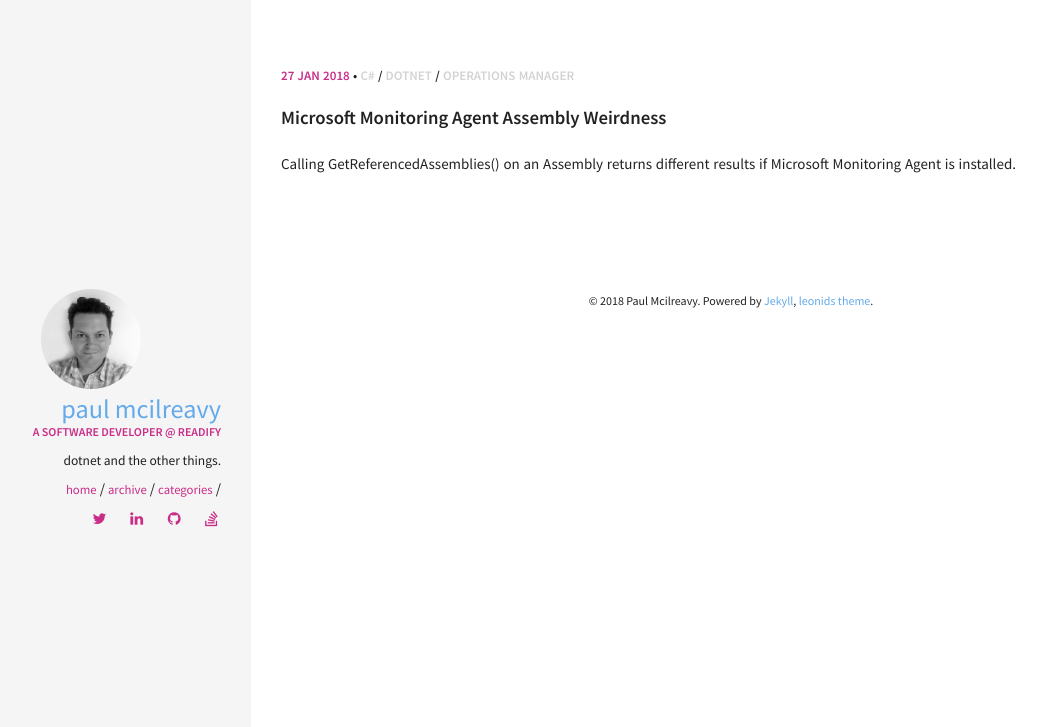
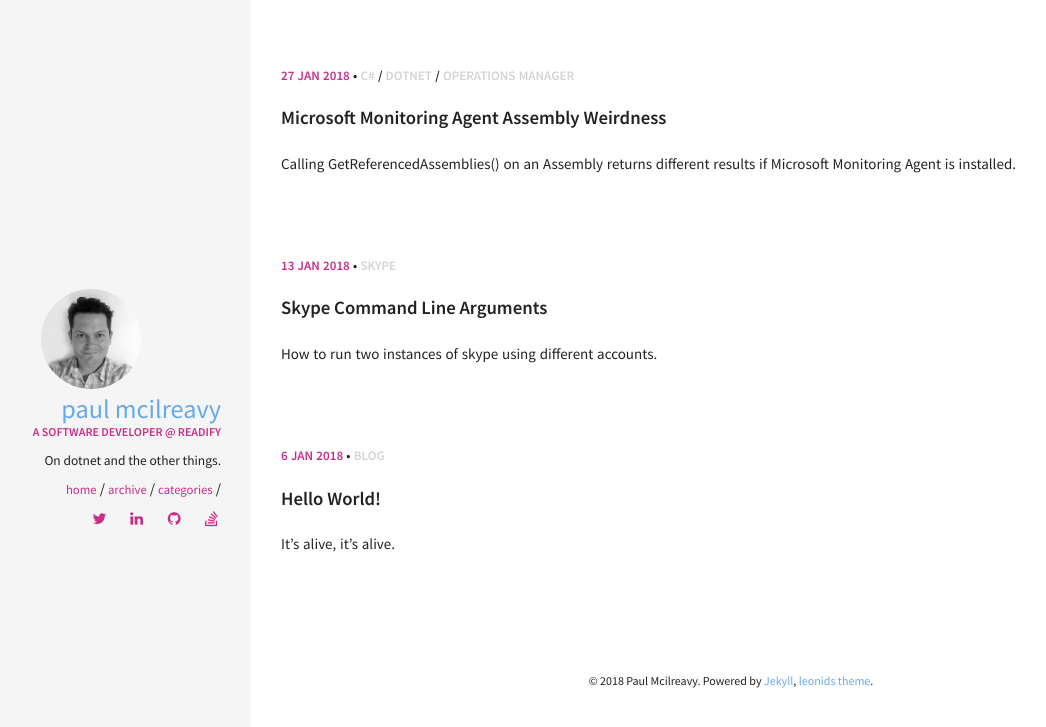
Before and after one commit to pmcilreavy/pmcilreavy.github.io, a Jekyll site: the page built from index.html, in a window 1280 px wide. Shown: the top 727 px of the page, without its empty margins (69-1115 px from the left). Built offline with Jekyll 4.4.1, drawn with Linux system fonts in a browser that asks for light colours; part of the change alters nothing that is shown.

Commit message:
reinstate crappy posts after implmenting firehose specific feed

````diff
--- a/_config.yml
+++ b/_config.yml
@@ -36,7 +36,7 @@ owner:
   name: Paul Mcilreavy
   avatar: me.jpg
   job: "A software developer @ Readify"
-  bio: "dotnet and the other things."
+  bio: "On dotnet and the other things."
   #email: paul@mcilreavy.com
   disqus-shortname: blogilreavy
   twitter: pmcilreavy #username
--- /dev/null
+++ b/_posts/2018-01-06-hello-world.md
@@ -0,0 +1,11 @@
+---
+layout: post
+title: Hello World!
+date: 2018-01-06
+categories: [blog]
+comments: false
+share: false
+firehose: false
+---
+
+It's alive, it's alive.
--- /dev/null
+++ b/_posts/2018-01-13-skype-command-line-arguments.md
@@ -0,0 +1,44 @@
+---
+layout: post
+title: Skype Command Line Arguments
+excerpt: "How to run two instances of skype using different accounts."
+date: 2018-01-13
+categories: [skype]
+comments: false
+share: true
+firehose: false
+---
+
+## The Problem
+I often find myself needing to run multiple instances of skype at the same time, e.g. personal account and work account. I like to keep these two things seperate. In fact for one company I worked for it was a requirement that we not use personal skype accounts for work related calls or chats and vice versa. On the face of it though skype only allows you to login to one account at any one time.
+
+
+## The Solution
+Well it turns out that the skype executable supports several command line options that can allow you to launch mutiple instances using different accounts. It's worth noting that this only applies to the desktop version of skype. There doesn't appear to a solution for the Windows 10 (or UWP) version of skype at the current time. It also does not seem to work with Lync or Skype for business.
+
+The [skype support page](https://support.skype.com/en/faq/fa171/can-i-run-skype-for-windows-desktop-from-the-command-line) details the following command line parameters: -
+
+| Command              | Description                                           |
+| :--------------------|:------------------------------------------------------|
+| /nosplash            | Do not display splash screen when Skype starts.       |
+| /minimized           | Skype is minimized to system tray when it starts.     |
+| /callto:nameornumber | Call the specified Skype Name or phone number.        |
+| /shutdown            | Close Skype.                                          |
+| /secondary           | Allows you to start an additional skype.exe instance. |
+
+Cool, so the */secondary* argument sounds like it would be helpful in solving the problem and in fact the skype support website [documents](https://support.skype.com/en/faq/FA829/how-can-i-run-multiple-skype-accounts-at-the-same-time) a pretty good way of creating a Windows shorcut that will start skype using this /secondary parameter.
+
+We could also create a simple powershell script to help us launch a secondary instance.
+
+```powershell
+skype.exe /secondary
+```
+
+This works fine but it's a bit annoying that I have to keep typing in the username field each time.
+After a quick search on ServerFault it seems skype also supports a */username* switch that will pre-populate the username field with whatever value you give it. So we can do this...
+
+```powershell
+skype.exe /secondary /username:joebloggs
+```
+
+Pretty handy! So we can now launch multiple instances of skype at the click of a button.
````
